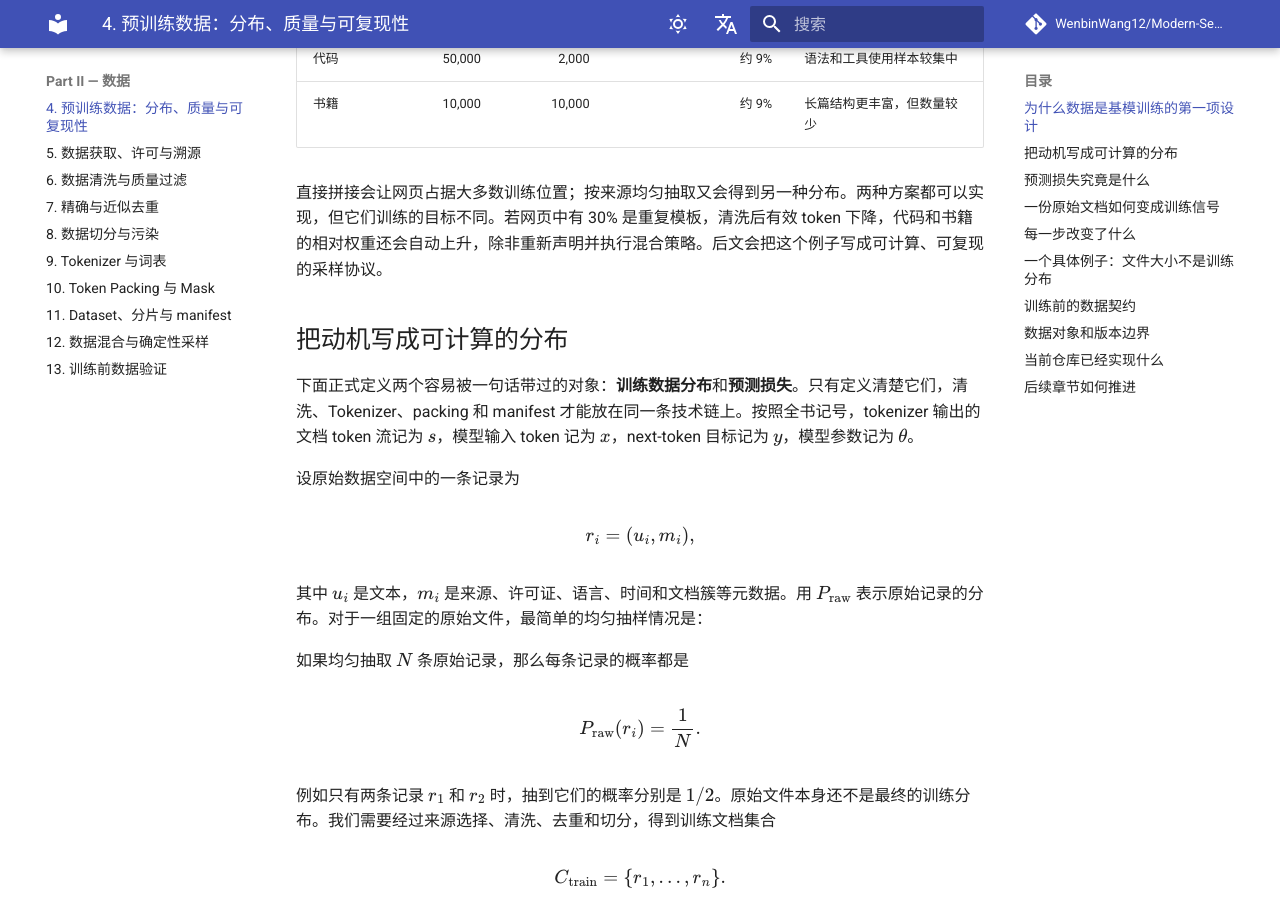
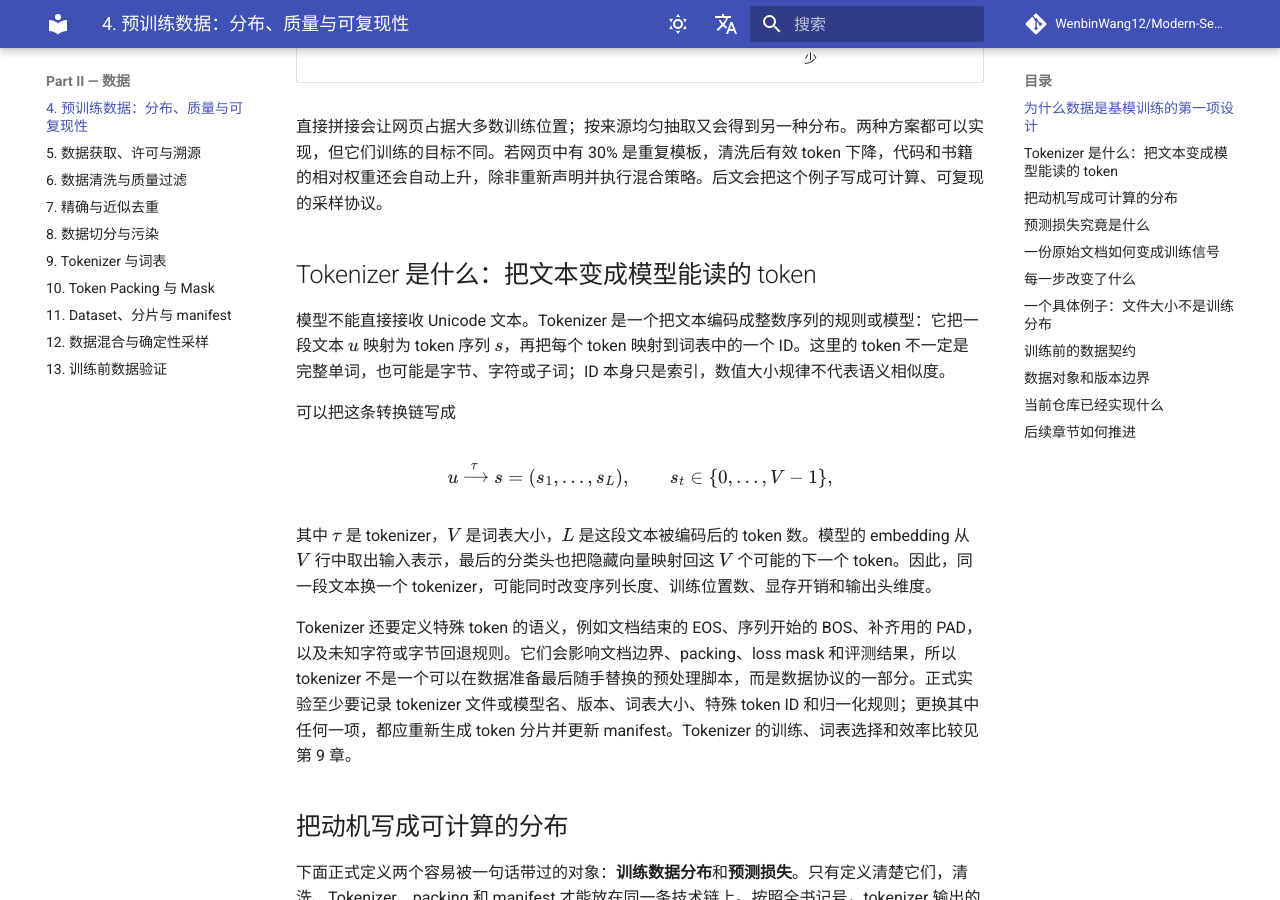
Before and after one commit to WenbinWang12/Modern-Sequence-Models-from-Scratch, an MkDocs documentation site: the page built from docs/book/10_data_contract.md, in a window 1280 px wide and 900 px high, scrolled down 807 px. Built offline with MkDocs 1.6.1 and Material for MkDocs 9.7.7, drawn with Linux system fonts in a browser that asks for light colours; comment, search, counter and statistics services are not loaded; some of the changed text lies outside the part shown.

Commit message:
clarify tokenizer in data chapter

```diff
--- a/docs/book/10_data_contract.md
+++ b/docs/book/10_data_contract.md
@@ -21,6 +19,21 @@
 | 书籍 | 10,000 | 10,000 | 约 9% | 长篇结构更丰富，但数量较少 |
 
 直接拼接会让网页占据大多数训练位置；按来源均匀抽取又会得到另一种分布。两种方案都可以实现，但它们训练的目标不同。若网页中有 30% 是重复模板，清洗后有效 token 下降，代码和书籍的相对权重还会自动上升，除非重新声明并执行混合策略。后文会把这个例子写成可计算、可复现的采样协议。
+
+## Tokenizer 是什么：把文本变成模型能读的 token
+
+模型不能直接接收 Unicode 文本。Tokenizer 是一个把文本编码成整数序列的规则或模型：它把一段文本 $u$ 映射为 token 序列 $s$，再把每个 token 映射到词表中的一个 ID。这里的 token 不一定是完整单词，也可能是字节、字符或子词；ID 本身只是索引，数值大小规律不代表语义相似度。
+
+可以把这条转换链写成
+
+$$
+u \xrightarrow{\ \tau\ } s=(s_1,\ldots,s_L),
+\qquad s_t\in\{0,\ldots,V-1\},
+$$
+
+其中 $\tau$ 是 tokenizer，$V$ 是词表大小，$L$ 是这段文本被编码后的 token 数。模型的 embedding 从 $V$ 行中取出输入表示，最后的分类头也把隐藏向量映射回这 $V$ 个可能的下一个 token。因此，同一段文本换一个 tokenizer，可能同时改变序列长度、训练位置数、显存开销和输出头维度。
+
+Tokenizer 还要定义特殊 token 的语义，例如文档结束的 EOS、序列开始的 BOS、补齐用的 PAD，以及未知字符或字节回退规则。它们会影响文档边界、packing、loss mask 和评测结果，所以 tokenizer 不是一个可以在数据准备最后随手替换的预处理脚本，而是数据协议的一部分。正式实验至少要记录 tokenizer 文件或模型名、版本、词表大小、特殊 token ID 和归一化规则；更换其中任何一项，都应重新生成 token 分片并更新 manifest。Tokenizer 的训练、词表选择和效率比较见第 9 章。
 
 ## 把动机写成可计算的分布
 
```
Also changed, not shown: other parts of docs/book/10_data_contract.md (+0 -2 lines), docs/book/en/10_data_contract.md (+15 -2 lines).
